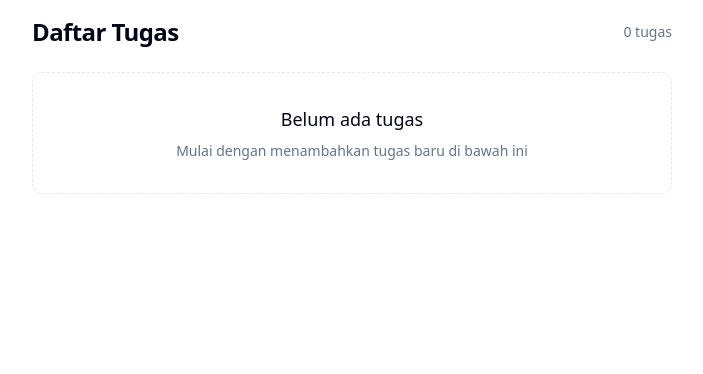
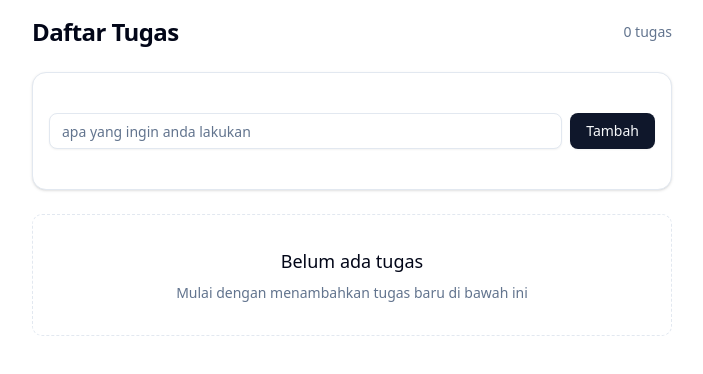
Before and after one commit to r021n/svelte-learn, a SvelteKit app in the folder todo-app-sveltekit/: page / in a window 1280 px wide. Shown: the top 374 px of the page, without its empty margins (288-991 px from the left). Built offline with nearby package versions, Linux system fonts and the light colour scheme.

Commit message:
feat: implement form for adding todos with validation and dynamic handling

```diff
--- /dev/null
+++ b/todo-app-sveltekit/src/routes/+page.server.ts
@@ -0,0 +1,18 @@
+import { fail } from '@sveltejs/kit';
+import type { Actions } from './$types';
+
+export const actions: Actions = {
+	create: async ({ request }) => {
+		const formData = request.formData();
+		const text = (await formData).get('text')?.toString();
+
+		if (!text || text.trim().length === 0) {
+			return fail(400, {
+				error: true,
+				message: 'Teks tidak boleh kosong'
+			});
+		}
+
+		return { success: true, text };
+	}
+};
--- a/todo-app-sveltekit/src/routes/+page.svelte
+++ b/todo-app-sveltekit/src/routes/+page.svelte
@@ -3,7 +3,23 @@
 	import { Card, CardContent } from '$lib/components/ui/card';
 	import { Checkbox } from '$lib/components/ui/checkbox';
 	import { Label } from '$lib/components/ui/label';
+	import { Input } from '$lib/components/ui/input';
+	import { Button } from '$lib/components/ui/button';
 	import { fade, slide } from 'svelte/transition';
+
+	import { enhance } from '$app/forms';
+	import type { SubmitFunction } from './$types';
+
+	const handleSubmit: SubmitFunction = () => {
+		return async ({ result, update }) => {
+			if (result.type === 'success' && result.data) {
+				todoStore.addTodo(result.data.text as string);
+				await update();
+			} else if (result.type === 'failure') {
+				console.error(result.data?.message);
+			}
+		};
+	};
 </script>
 
 <div class="w-full space-y-6">
@@ -11,6 +27,26 @@
 		<h1 class="text-2xl font-bold tracking-tight">Daftar Tugas</h1>
 		<span class="text-sm text-muted-foreground">{$todoStore.length} tugas</span>
 	</div>
+
+	<Card>
+		<CardContent class="p-4">
+			<form
+				method="POST"
+				action="?/create"
+				use:enhance={handleSubmit}
+				class="flex w-full items-center space-x-2"
+			>
+				<Input
+					type="text"
+					name="text"
+					placeholder="apa yang ingin anda lakukan"
+					class="flex-1"
+					autocomplete="off"
+				/>
+				<Button type="submit">Tambah</Button>
+			</form>
+		</CardContent>
+	</Card>
 
 	{#if $todoStore.length === 0}
 		<div
```
